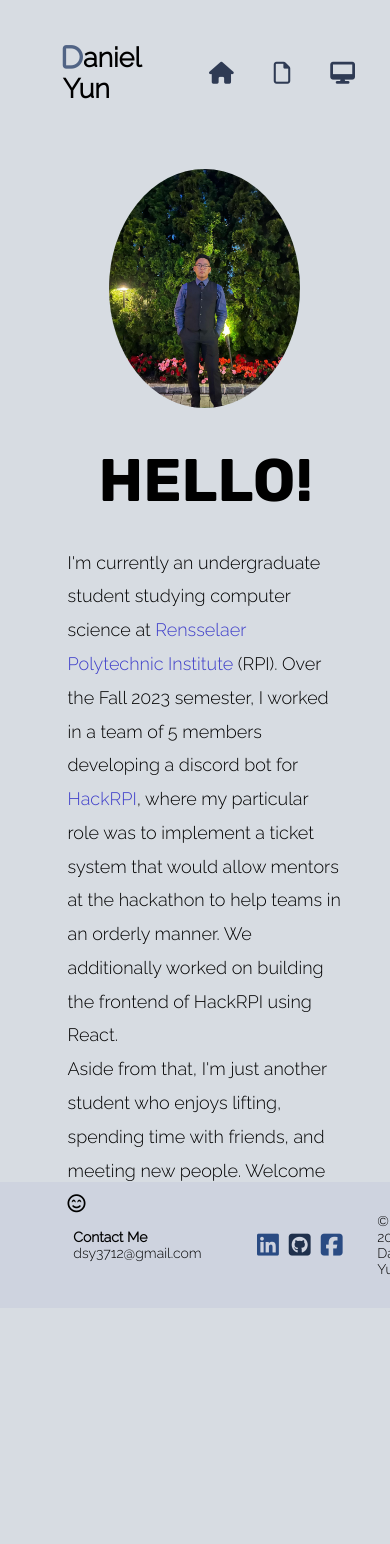
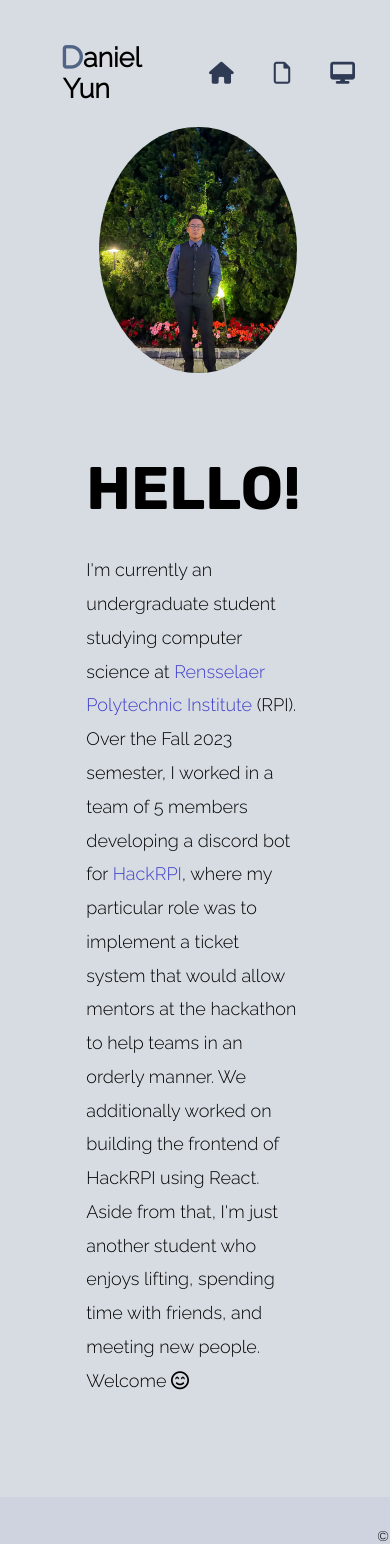
Before and after one commit to iamdanielyun/personal_website, a React (Create React App) app: page / in a window 390 px wide. Shown: the top 1544 px of the page. Built offline with nearby package versions, Linux system fonts and the light colour scheme; a web font is replaced by a local one.

Commit message:
updated mobile view

```diff
--- a/src/App.css
+++ b/src/App.css
@@ -129,6 +129,7 @@ a {
 
 /* Summary abt me */
 .home {
+  justify-content: space-between;
   align-items: center;
   height: 100vh;
 }
@@ -165,17 +166,22 @@ a {
 
 /* Profile Pic */
 .profile_image {
-  width: 60vh;
+  width: calc(150% - 13vw);
   max-width: 70vh;
-  height: 80vh;
+  height: 90%;
   max-height: 90vh;
   border-radius: 50%;
 }
 
 .profile_image_container {
-  top: 12%;
-  margin-left: 20%;
+  margin-top: -10vh;
+  margin-left: 17vw;
   position: absolute;
+}
+
+.description, .profile_image_container {
+  flex: 1;
+  max-width: calc(40% - 10vw);
 }
 
 /***************************** RESUME *****************************/
--- a/src/components/Home.js
+++ b/src/components/Home.js
@@ -4,12 +4,12 @@ import { Link } from "react-router-dom";
 import {motion} from "framer-motion";
 import profile_image from "../icons/profile_image.jpeg";
 // import profile_image from "https://danielyun.onrender.com/static/media/profile_image.c621a703a7b5ebf5d4ff.jpeg";
-//khkj
+
 function Home(props) {
 
     return (
-        <div>
-            <motion.div className="home"
+        <div className="home">
+            <motion.div
                 initial={{ opacity: 0, scale: 0.7 }}
                 animate={{ opacity: 1, scale: 1 }}
                 exit={{ opacity: 0, scale: 0.7 }}
@@ -46,7 +46,7 @@ function Home(props) {
                     and meeting new people. Welcome <i class="fa-regular fa-face-smile-beam"></i>
                 </div>
             </motion.div>
-            <Footer />
+            <Footer/>
         </div>
     )
 }
--- a/src/mobile.css
+++ b/src/mobile.css
@@ -3,7 +3,6 @@
 body {
     position: relative;
     height: 100vh;
-    max-height: 150vh;
     padding-bottom: 15vh;
     width: 98vw;
     margin: 0;
@@ -20,6 +19,11 @@ a {
 }
 
 /***************************** FOOTER *****************************/
+.home footer {
+    margin-top: calc(100vh - 50%);
+    width: calc(100vw - 2%);
+}
+
 .footer {
     bottom: 0;
     position:static;
@@ -33,6 +37,7 @@ a {
     /* background-color: rgb(247, 247, 247); */
     background-color: #ced3df;
     min-height: 15vh;
+    float: bottom;
 }
 
 .footer-left, .footer-middle {
@@ -130,11 +135,11 @@ a {
 
 /* Summary abt me */
 .home {
+    position: relative;
     align-items: center;
-    height: 90vh;
-    max-height: 100vh;
+    /* max-height: 15vh; */
     max-width: 100vw;
-    padding-bottom: 40vh;
+    /* padding-bottom: 10vh; */
 }
 
 .greeting {
@@ -146,11 +151,15 @@ a {
 }
 
 .description {
-    top: 55vh;
-    left: 8vh;
+    margin-top: calc(60vw - 15%);
+    margin-left: calc(1vw - 50%);
+    max-width: calc(60vw - 6%);
+    bottom: 5vh;
+    height: 60vh;
     line-height: 4vh;
     padding-bottom: 40vh;
     position: absolute;
+    transform: translate(30%, 5%);
 }
 
 /* Social Media */
@@ -168,17 +177,15 @@ a {
 
 /* Profile Pic */
 .profile_image {
-    width: 70%;
-    max-width: 80%;
+    width: calc(55vw - 15%);
     height: 80%;
-    max-height: 90%;
     border-radius: 50%;
 }
 
 .profile_image_container {
-    top: 20vh;
+    top: 25vh;
     max-height: 50vh;
-    margin-left: 28vw;
+    margin-left: calc(50vw - 25%);
     position: absolute;
 }
 
@@ -225,6 +232,7 @@ a {
 .school {
     font-size: 23px;
     margin-left: -3vw;
+    clear: both;
 }
 
 .major {
@@ -299,6 +307,7 @@ a {
 .projects {
     list-style: none;
     position: relative;
+    justify-content: space-between;
     line-height: 3vh;
 }
 
@@ -311,15 +320,17 @@ a {
 
 .images {
     position: absolute;
-    margin-top: 130%;
+    display: block;
+    top: calc(60vh - 10%);
     left: 7.2vw;
     width: 90%;
     height: auto;
+    max-height: 30vh;
     border-radius: 3%;
 }
 
 #last-image {
-    margin-top: 39vh;
+    margin-top: -20vh;
 }
 
 .project-list {
@@ -352,5 +363,4 @@ a {
 .skill {
     font-size: 15px;
 }
-
 }
```
Also changed, not shown: 1 other file (tests, documents, lock files or other folders).
